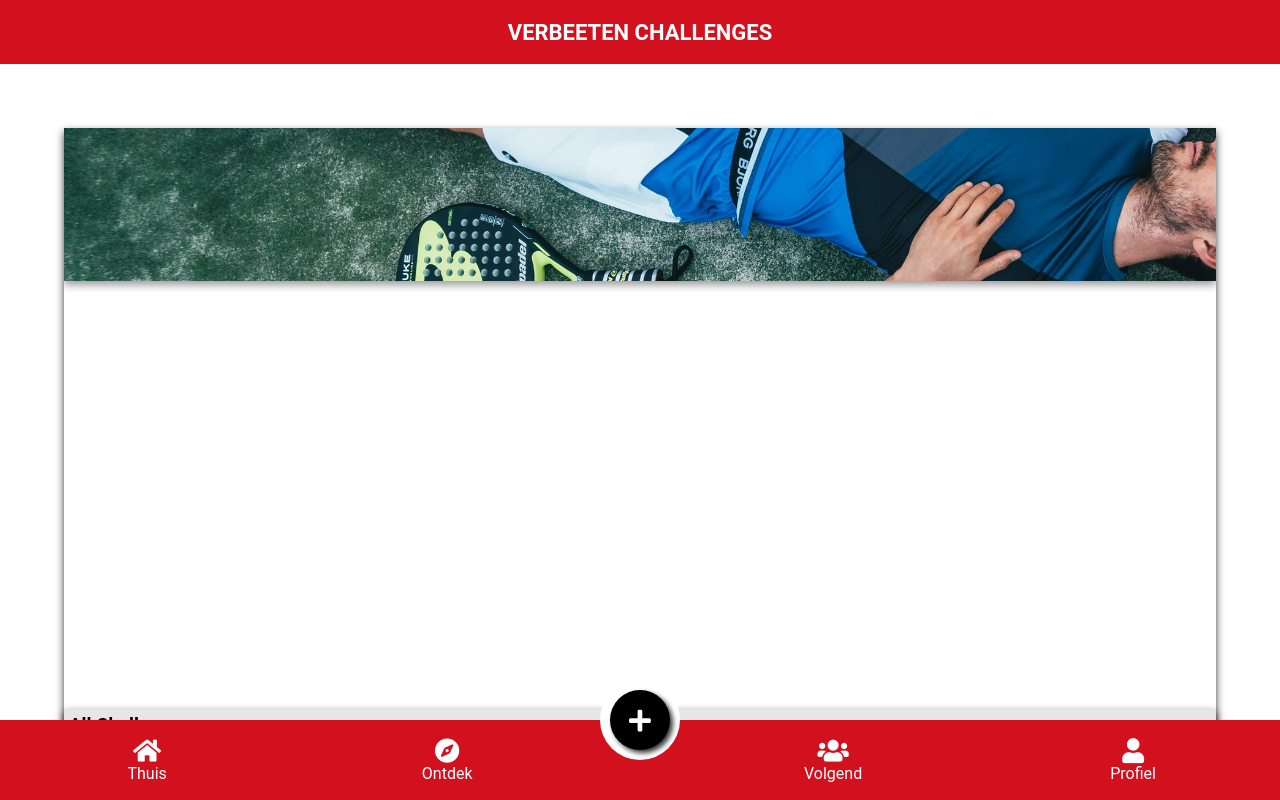
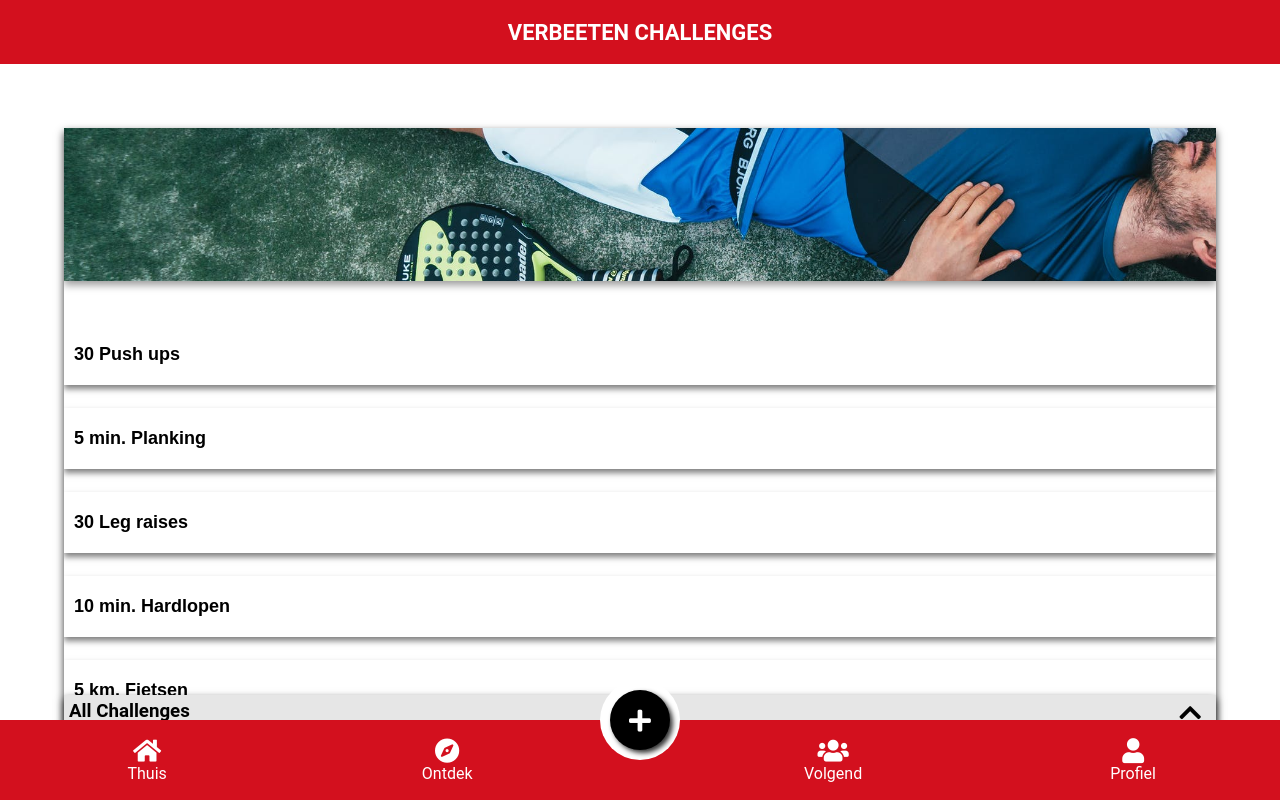
Before and after one commit to UFOcreator/frontend, a React (Create React App) app: page /all in a window 1280 px wide. Built offline with nearby package versions, Linux system fonts and the light colour scheme.

Commit message:
Final Version 01/12/2020

```diff
--- a/src/App.js
+++ b/src/App.js
@@ -34,7 +34,7 @@ function App() {
           <Route path="/profile" exact component={Profile} />
           <Route path="/new" exact component={New} />
         </Switch>
-        <Nav className="bar Bottom"/>
+        <Nav className="bar Bottom" />
       </div>
     </Router>
   );
--- a/src/Components/All/All.css
+++ b/src/Components/All/All.css
@@ -15,10 +15,11 @@
     font-family: 'Roboto', sans-serif;
 }
 
-.content{
-    margin: 2%;
+.contentFull{
+    margin-top: 2%;
     display: flex;
-    height: 63%;
+    height: 64.5%;
+    width: 100%;
 }
 
 .lowBar{
@@ -47,3 +48,33 @@
     width: 50%;
     color: rgb(0,0,0);
 }
+
+.challengesFull{
+    width: 100%;
+}
+
+.challengesFull > ul{
+    text-align: left;
+    padding: 0 0 5vh 0;
+    overflow: hidden;
+}
+
+.challengesFull > ul > div{
+    box-shadow: 0px 4px 6px rgba(0,0,0,0.5);
+    margin-bottom: 2%;
+    padding: 2.5vh 0;
+    max-height: 50vh;
+}
+
+.lists{
+    margin-left: 10px;
+    align-self: center;
+    font-weight: bold;
+    border: none;
+    background-color: transparent;
+    outline: none;
+    font-size: large;
+    text-align: left;
+    padding: 0;
+    width: 100%;
+}
--- a/src/Components/All/All.js
+++ b/src/Components/All/All.js
@@ -2,13 +2,89 @@ import './All.css';
 import React, { Component } from 'react';
 import { Link } from 'react-router-dom';
 
+const AllChallenges =
+  [
+    '30 Push ups',
+    '5 min. Planking',
+    '30 Leg raises',
+    '10 min. Hardlopen',
+    '5 km. Fietsen',
+    '15 Sit ups',
+    '12 Hakken billen',
+    '30 Squats',
+    '100 Burpees',
+    '50 min. Boulderen',
+    '25 Preacher curls',
+    '10 Bicycle kicks',
+    '15 Sit ups'
+  ]
+
+// const names =
+//   [
+//     'Jan van Ham',
+//     'Jens Heesbeen',
+//     'Sem Kivits',
+//     'Youssef El Jaddaoui',
+//     'Manon Roovers',
+//     'Scott Pols',
+//     'Oma Nils',
+//     'Mex van Gestel',
+//     'Suly-ann Stokkel',
+//     'Ka Wing Man',
+//     'Jarno UijtdeHaag',
+//     'Bart Scholten',
+//     'Myrthe de Jong',
+//     'Michelle Westerhuis',
+//     'Erik Roekel',
+//     'Floris Weyns',
+//     'Matthijs Kropholler',
+//     'Thijs van der Hulst',
+//     'Ralph Witvoet',
+//     'Britt van Lierop',
+//     'Bas Marechal',
+//     'Femke Mesman',
+//     'Pepijn Jacobs',
+//     'Pieter Wels',
+//     'Sasja Vos',
+//     'Emma Bouwens',
+//     'Pieter Dorst',
+//     'David Schol',
+//     'Klaas Kox',
+//     'Mijke Ellen Zee',
+//     'Eva Schmetz'
+//   ]
+
+
+
 class All extends Component {
   render() {
+
+    // const namelength = names.length;
+    var Ch;
+    Ch = AllChallenges.map((c) => {
+
+      // const randomNameNumber = Math.floor(Math.random() * namelength);
+      // var randomNameSelection = names[randomNameNumber];
+      // var nameFiller = document.createElement("li");
+      // nameFiller.innerText = randomNameSelection;
+      // document.getElementById("nameRight" + c).innerHTML(randomNameSelection);
+      // console.log(nameFiller.textContent);
+      // console.log(randomNameSelection);
+      return (
+        <div>
+          <button id={c} className="lists" value={c} >{c}<div id={"nameRight" + c} value={c} className="nameDateRight"></div></button>
+        </div>
+      );
+    })
     return (
       <div className="all">
-       <img src="Images/AllBanner.png" alt="AllBanner" id="imageAll"></img>
-        <div className="content">
-
+        <img src="Images/AllBanner.png" alt="AllBanner" id="imageAll"></img>
+        <div className="contentFull">
+          <div className="challengesFull">
+            <ul>
+              {Ch}
+            </ul>
+          </div>
         </div>
         <Link to='/'>
           <div className="lowBar">
--- a/src/Components/Discover/Discover.css
+++ b/src/Components/Discover/Discover.css
@@ -6,4 +6,40 @@
     overflow: scroll;
     height: 75vh;
     font-family: 'Roboto', sans-serif;
+    display: flex;
 }
+
+.tcontainer {
+    margin: auto;
+    width: 100%;
+    overflow: hidden;
+    box-shadow: 0px 4px 5px rgba(0,0,0,0.8);
+  }
+
+  .ticker-wrap {
+    width: 100%;
+    padding-left: 100%;
+    background-color: rgb(211,16,30);
+    color: rgb(255,255,255);
+  }
+
+  @keyframes ticker {
+    0% { transform: translate3d(0, 0, 0); }
+    100% { transform: translate3d(-100%, 0, 0); }
+  }
+
+  .ticker-move {
+    display: inline-block;
+    white-space: nowrap;
+    padding-right: 95%;
+    animation-iteration-count: infinite;
+    animation-timing-function: linear;
+    animation-name: ticker;
+    animation-duration: 5s;
+  }
+
+  .ticker-item{
+    display: inline-block;
+    padding: 0 2rem;
+    font-size: 50px;
+  }
--- a/src/Components/Discover/Discover.js
+++ b/src/Components/Discover/Discover.js
@@ -6,7 +6,9 @@ class Discover extends Component {
     return (
 
       <div className="discover">
-        <h1>Discover</h1>
+        <div class="tcontainer"><div class="ticker-wrap"><div class="ticker-move">
+          <div class="ticker-item">Coming soon!</div>
+        </div></div></div>
       </div>
     );
   }
```
Also changed, not shown: src/Components/Login/Login.css (+8 -1 lines), src/Components/Login/Login.js (+21 -21 lines), 1 other file (tests, documents, lock files or other folders).
